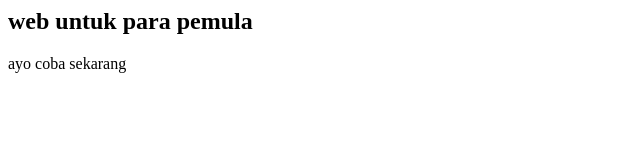
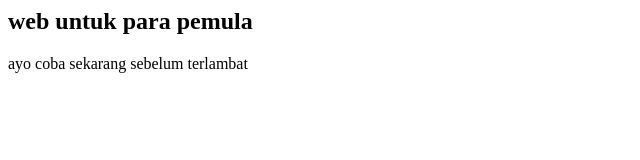
Before and after one commit to bayuajeee016-rgb/web_pemula, a plain HTML site: page src/index.html in a window 1280 px wide. Shown: the whole page, without its empty margins (0-640 px from the left). Drawn offline with Linux system fonts and the light colour scheme.

Commit message:
Update paragraph text in index.html

```diff
--- a/src/index.html
+++ b/src/index.html
@@ -2,5 +2,5 @@
 </head>
 <body>
 <h2> web untuk para pemula</h2>
-  <p> ayo coba sekarang</p>
+  <p> ayo coba sekarang sebelum terlambat </p>
 </body>
```
